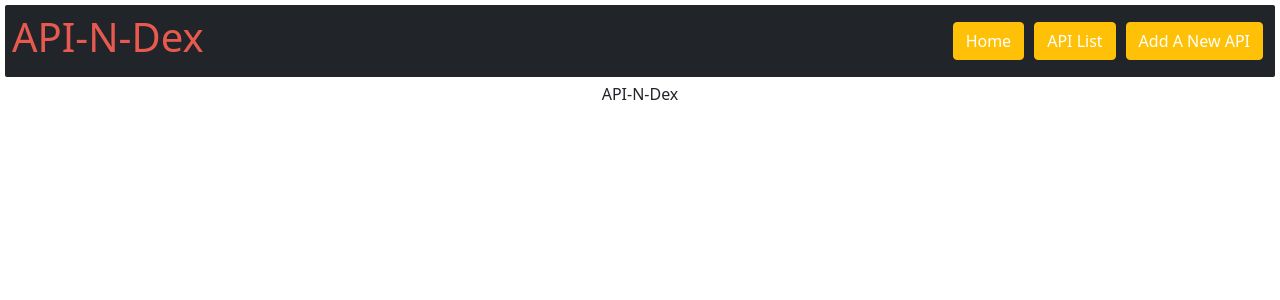
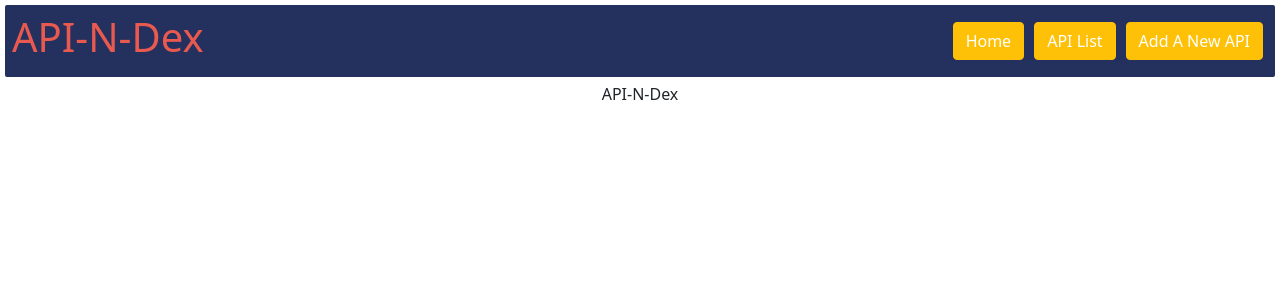
Before and after one commit to yexeniaf/API-N-Dex, a React (Create React App) app in the folder client/: page / in a window 1280 px wide. Shown: the top 300 px of the page. Built offline with nearby package versions, Linux system fonts and the light colour scheme; no server answers.

Commit message:
nav bar color changed

```diff
--- a/client/src/App.css
+++ b/client/src/App.css
@@ -6,6 +6,7 @@ nav{
   margin: 5px;
   padding: 7px;
   border-radius: 2px;
+  background-color: #24305E;
 }
 
 #siteName{
@@ -14,6 +15,7 @@ nav{
 
 .btn {
   margin: 5px;
+  padding: 5px;
 }
 
 .text-link {
--- a/client/src/components/Navbar.jsx
+++ b/client/src/components/Navbar.jsx
@@ -3,7 +3,7 @@ import { Link } from "react-router-dom";
 
 export default function Navbar() {
     return (
-        <nav className="navbar sticky-top navbar-dark bg-dark justify-content-between">
+        <nav className="navbar sticky-top justify-content-between">
             <h1 id="siteName" >API-N-Dex</h1>
             <div>
              <button type="button" className="btn btn-warning">
```
